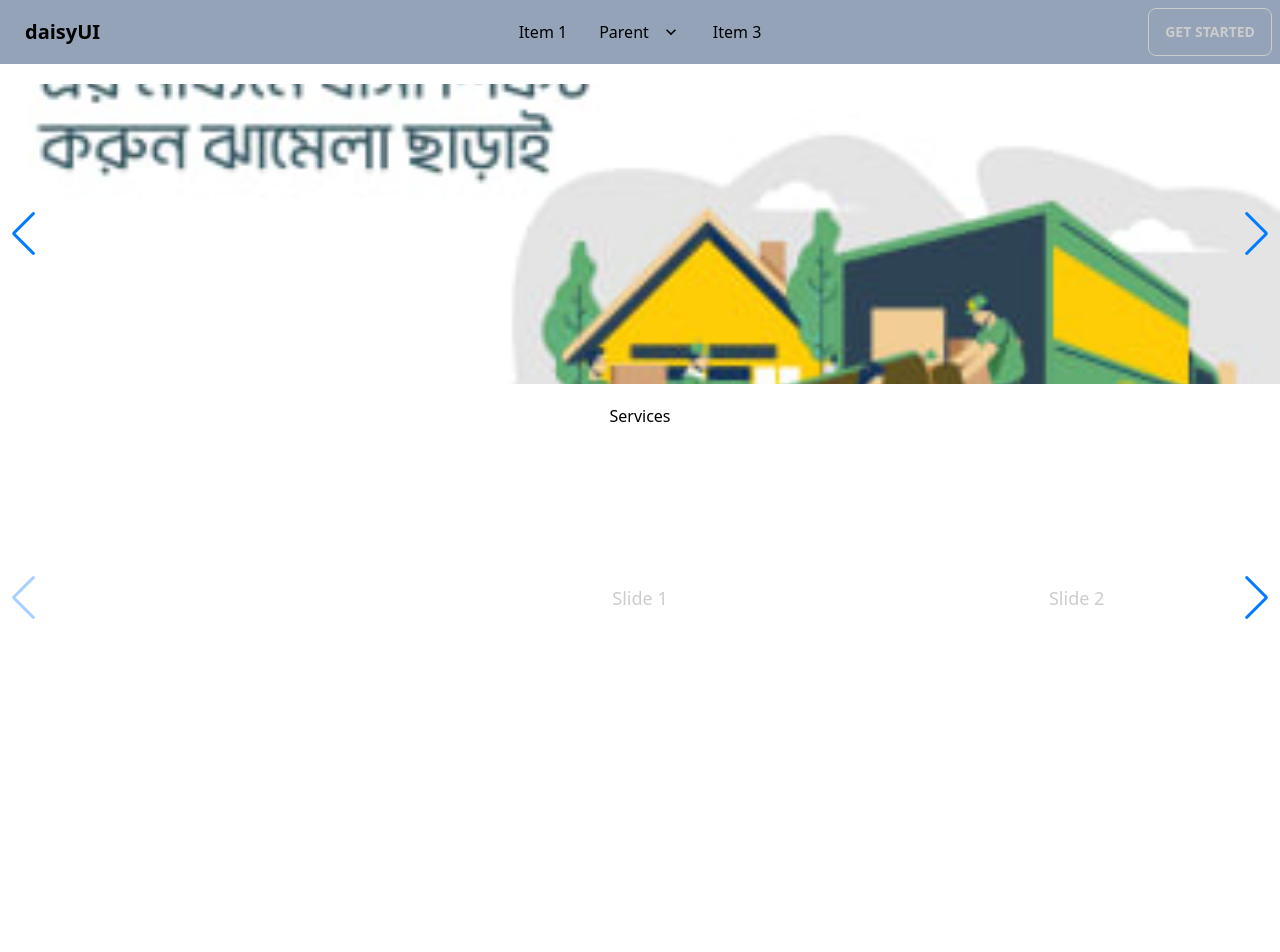
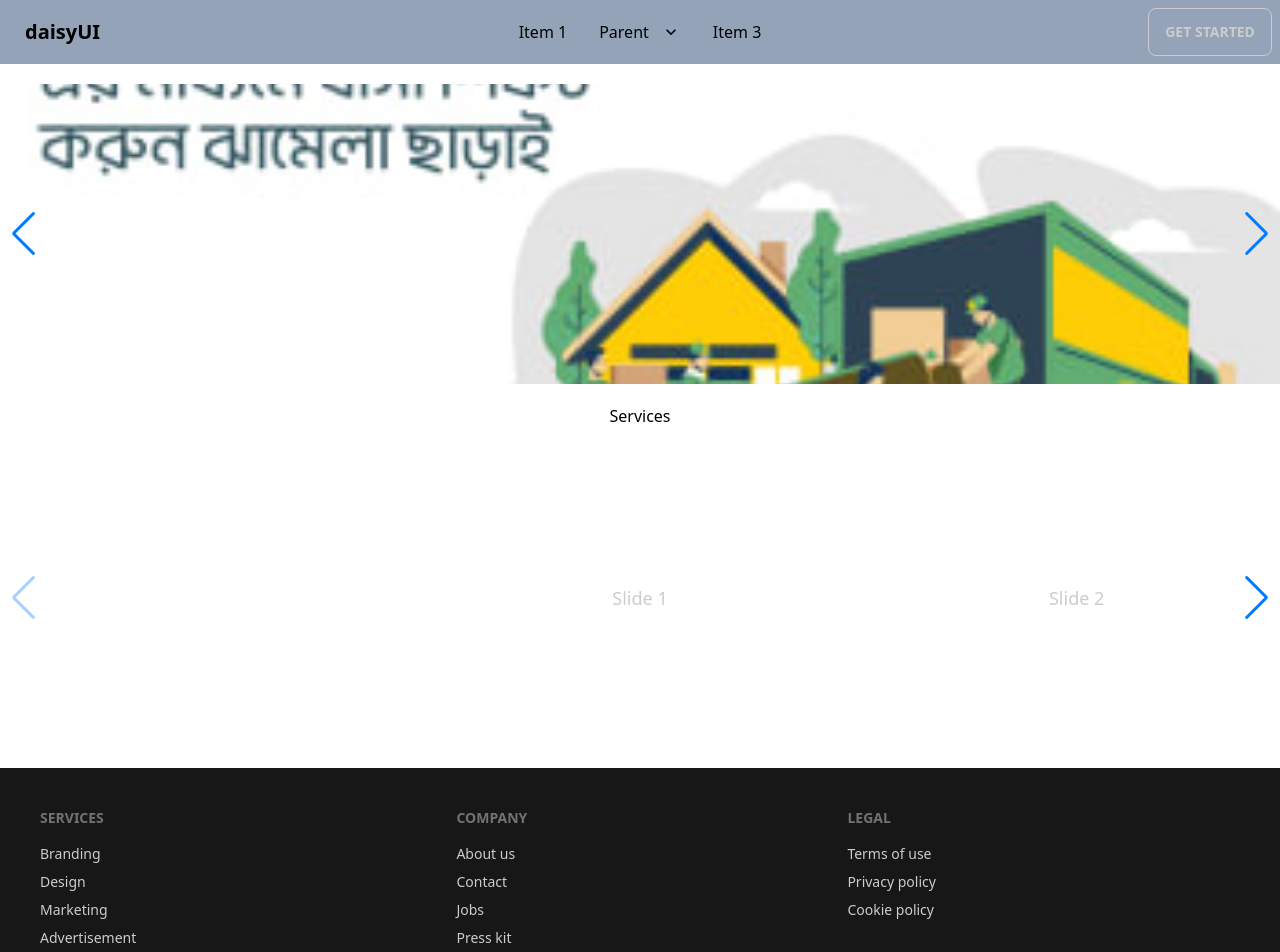
Before and after one commit to alamin00006/all-assistant, a React (Create React App) app: page / in a window 1280 px wide. Shown: the top 952 px of the page. Before the commit the page ends 800 px from the top, so only its background shows below. Built offline with nearby package versions, Linux system fonts and the light colour scheme.

Commit message:
add footer

```diff
--- a/src/components/Home/Home.js
+++ b/src/components/Home/Home.js
@@ -1,5 +1,6 @@
 import React from "react";
 import Banner from "../../views/Banner/Banner";
+import Footer from "../../views/Footer/Footer";
 import Header from "../../views/Header/Header";
 import Services from "../../views/Services/Services";
 
@@ -9,6 +10,7 @@
       <Header></Header>
       <Banner></Banner>
       <Services></Services>
+      <Footer></Footer>
     </div>
   );
 };
--- /dev/null
+++ b/src/views/Footer/Footer.jsx
@@ -0,0 +1,31 @@
+import React from "react";
+import { Link } from "react-router-dom";
+
+const Footer = () => {
+  return (
+    <footer className="footer p-10 bg-neutral-900 text-neutral-content">
+      <div>
+        <span className="footer-title">Services</span>
+        <Link className="link link-hover">Branding</Link>
+        <Link className="link link-hover">Design</Link>
+        <Link className="link link-hover">Marketing</Link>
+        <Link className="link link-hover">Advertisement</Link>
+      </div>
+      <div>
+        <span className="footer-title">Company</span>
+        <Link className="link link-hover">About us</Link>
+        <Link className="link link-hover">Contact</Link>
+        <Link className="link link-hover">Jobs</Link>
+        <Link className="link link-hover">Press kit</Link>
+      </div>
+      <div>
+        <span className="footer-title">Legal</span>
+        <Link className="link link-hover">Terms of use</Link>
+        <Link className="link link-hover">Privacy policy</Link>
+        <Link className="link link-hover">Cookie policy</Link>
+      </div>
+    </footer>
+  );
+};
+
+export default Footer;
```
